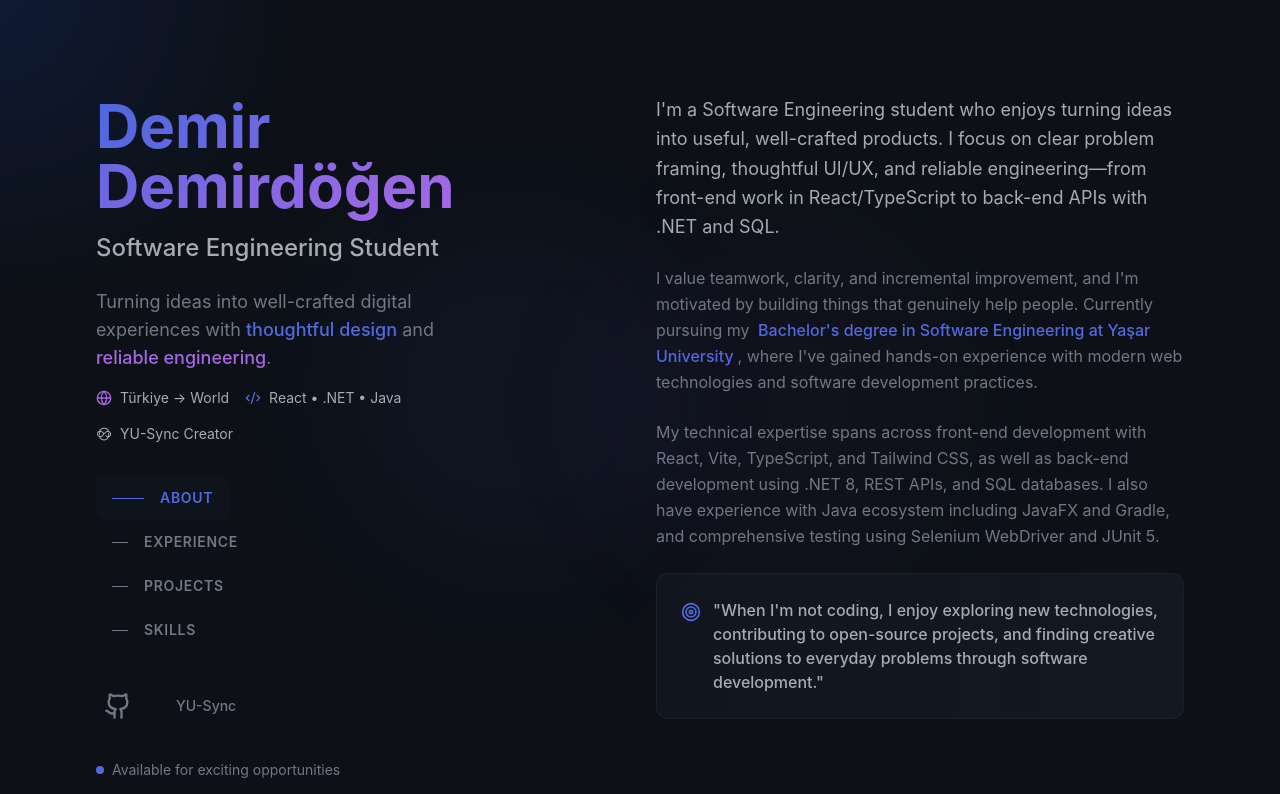
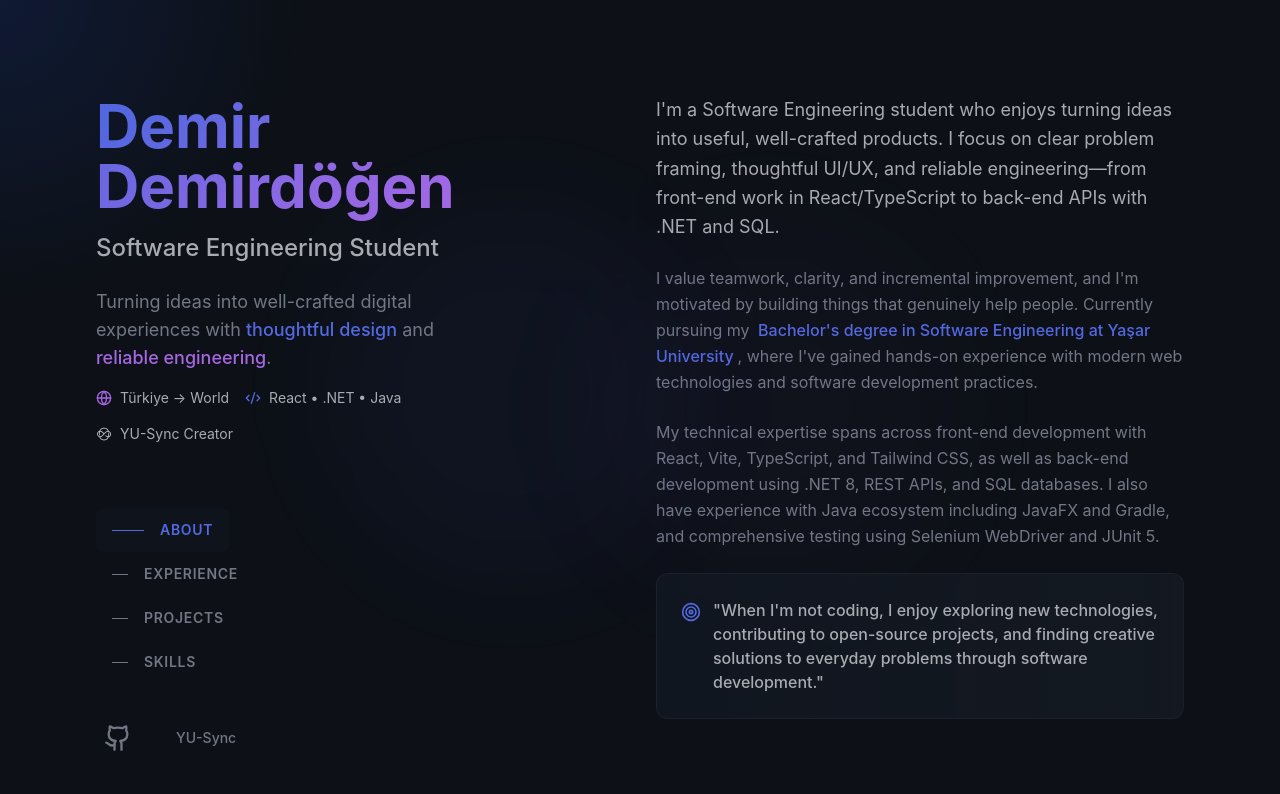
Before and after one commit to this-Demir/demirdogen.dev-portfolio, a React (Vite) app: page / in a window 1280 px wide. Shown: the top 794 px of the page. Built offline with nearby package versions, Linux system fonts and the light colour scheme; the HTML template or start-up script is replaced by a standard one.

Commit message:
Add sticky hero section

```diff
--- a/src/components/Layout.tsx
+++ b/src/components/Layout.tsx
@@ -59,8 +59,8 @@ const Layout = ({ children }: LayoutProps) => {
       <div className="mx-auto max-w-screen-xl px-6 md:px-12 lg:px-24">
         <div className="lg:flex lg:justify-between lg:gap-8">
           {/* Sidebar */}
-          <aside className="lg:sticky lg:top-0 lg:flex lg:max-h-screen lg:w-1/2 lg:flex-col lg:justify-between py-6 md:py-12 lg:py-24">
-            <div className="lg:max-w-md space-y-8">
+          <aside className="lg:sticky lg:top-0 lg:flex lg:h-screen lg:w-1/2 lg:flex-col lg:justify-between lg:overflow-hidden py-6 md:py-12 lg:py-24">
+            <div className="lg:max-w-md space-y-8 lg:flex-1 lg:flex lg:flex-col lg:justify-between">
               {/* Personalized Header */}
               <div className="animate-fade-in-up">
                 <PersonalizedHeader />
```
